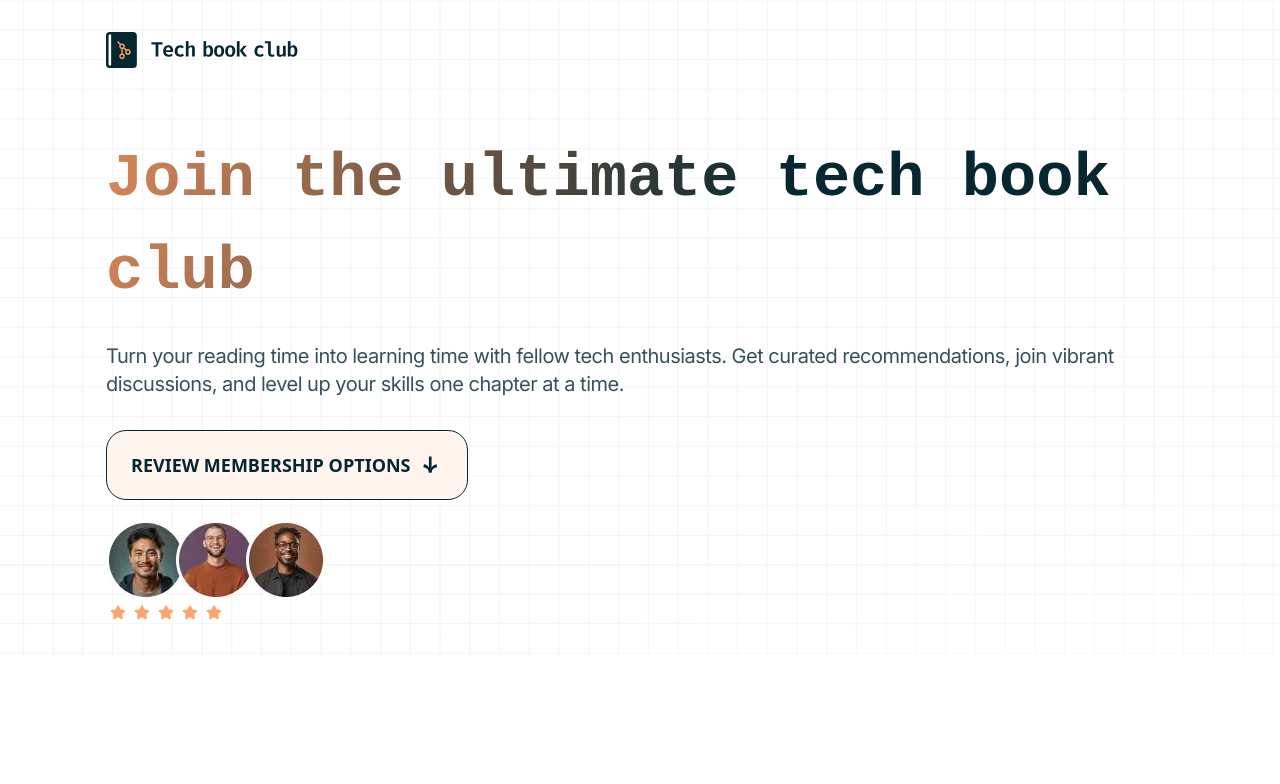
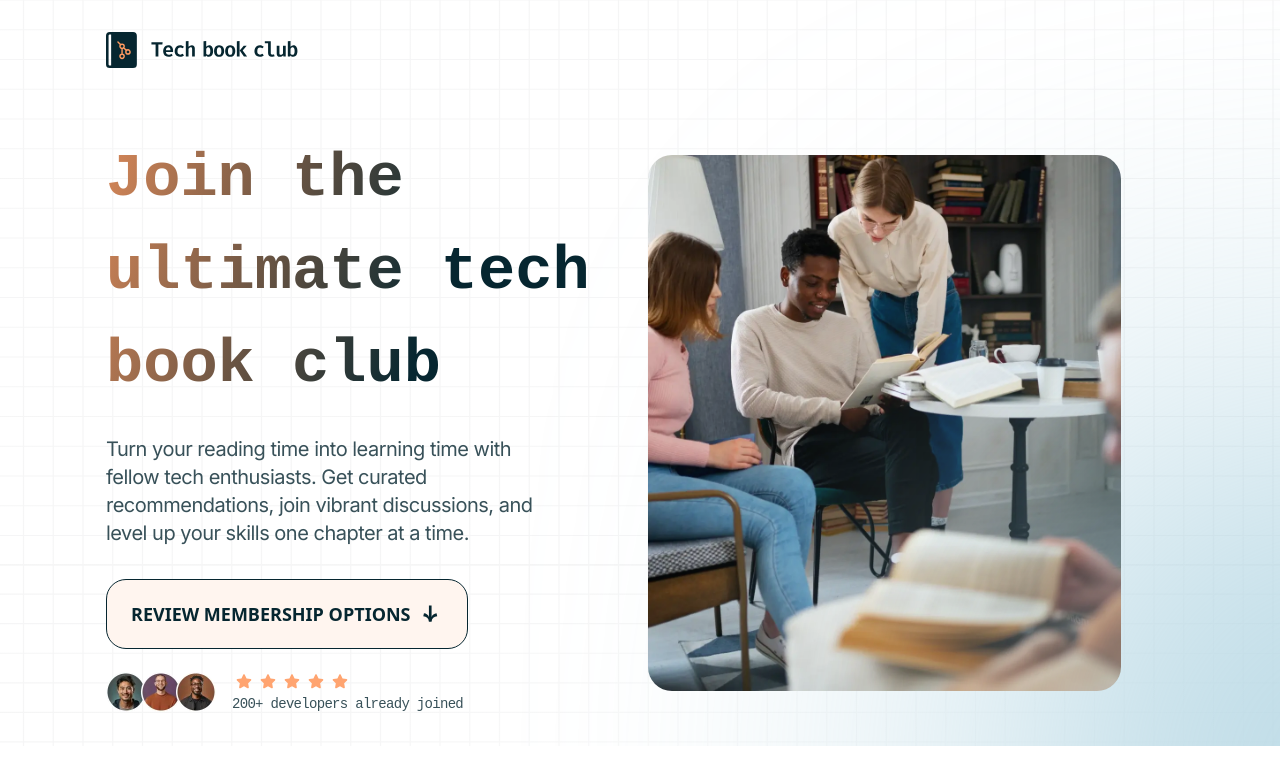
Before and after one commit to d-zucho/techbookclub, a React (Vite) app: page / in a window 1280 px wide. Shown: the top 784 px of the page. Built offline with nearby package versions, Linux system fonts and the light colour scheme; a web font is replaced by a local one.

Commit message:
finish initial hero

```diff
--- a/src/components/Hero.tsx
+++ b/src/components/Hero.tsx
@@ -1,11 +1,13 @@
 import Button from './Button'
 import MaxWidthWrapper from './MaxWidthWrapper'
 import Logo from '/images/logo.svg'
-import HeroRating from "./HeroRating.tsx";
+import HeroRating from './HeroRating.tsx'
+import HeroImage from '/images/image-hero-desktop.webp'
 
 const Hero = () => {
   return (
-    <div className='hero-bg'>
+    <section className='hero-bg relative w-full overflow-clip'>
+      <div className='size-[684px] rounded-full  bg-[#9CC9DA] absolute -bottom-1/2 -right-1/3 blur-[200px]'></div>
       <MaxWidthWrapper>
         <div className='py-8'>
           <img src={Logo} alt='' />
@@ -13,13 +15,15 @@ const Hero = () => {
 
         {/* Hero */}
         <div className='py-8'>
-          <h1 className='font-mono font-bold text-[38px] sm:text-[62px]  my-text-gradient bg-clip-text text-transparent'>
+          <div className='flex items-center justify-between flex-col lg:flex-row lg:justify-between gap-4'>
+            <div className='lg:w-[50%] text-center lg:text-left'>
+              <h1 className='font-mono font-bold text-[38px] sm:text-[48px] md:text-[62px]  my-text-gradient bg-clip-text text-transparent'>
                 Join the ultimate tech book club
               </h1>
-          <p className='text-neutral-700 pt-6 font-inter text-xl tracking-tight'>
+              <p className='text-neutral-700 pt-6 font-inter text-xl tracking-tight md:max-w-prose lg:max-w-[85%]'>
                 Turn your reading time into learning time with fellow tech
-            enthusiasts. Get curated recommendations, join vibrant discussions,
-            and level up your skills one chapter at a time.
+                enthusiasts. Get curated recommendations, join vibrant
+                discussions, and level up your skills one chapter at a time.
               </p>
               <Button
                 title='Review membership options'
@@ -27,13 +31,24 @@ const Hero = () => {
                 icon='/images/icon-arrow-down.svg'
               />
               <div>
-            <div>
+                <div className='flex justify-center lg:justify-start'>
                   <HeroRating />
                 </div>
               </div>
             </div>
+
+            {/* right side */}
+            <div className='lg:w-[50%] '>
+              <img
+                src={HeroImage}
+                alt=''
+                className='rounded-3xl min-w-[340px] lg:max-w-[90%] mx-auto lg:mx-0 max-w-lg'
+              />
+            </div>
+          </div>
+        </div>
       </MaxWidthWrapper>
-    </div>
+    </section>
   )
 }
 
--- a/src/components/HeroRating.tsx
+++ b/src/components/HeroRating.tsx
@@ -3,8 +3,10 @@ import Star from '/images/icon-star.svg'
 const HeroRating = () => {
   return (
     <div>
-      <img src={Avatars} alt='s' />
+      <div className='flex items-center gap-4'>
+        <img src={Avatars} alt='Avatars' className='w-[110px] h-10' />
 
+        <div className='flex flex-col'>
           <div className='flex items-center'>
             <img src={Star} alt='' />
             <img src={Star} alt='' />
@@ -12,6 +14,11 @@ const HeroRating = () => {
             <img src={Star} alt='' />
             <img src={Star} alt='' />
           </div>
+          <p className='text-sm font-mono tracking-tighter text-neutral-700'>
+            200+ developers already joined
+          </p>
+        </div>
+      </div>
     </div>
   )
 }
--- a/src/components/MaxWidthWrapper.tsx
+++ b/src/components/MaxWidthWrapper.tsx
@@ -10,7 +10,7 @@ const MaxWidthWrapper = ({ children, className }: MaxWidthWrapperProps) => {
   return (
     <div
       className={cn(
-        'max-w-[343px] sm:max-w-[704px] md:max-w-[1196px] mx-auto px-4 sm:px-8 md:px-16',
+        'md:max-w-[1196px] mx-auto px-4 sm:px-8 md:px-16',
         className
       )}
     >
```
Lines whose indentation alone changed are shown as unchanged.
